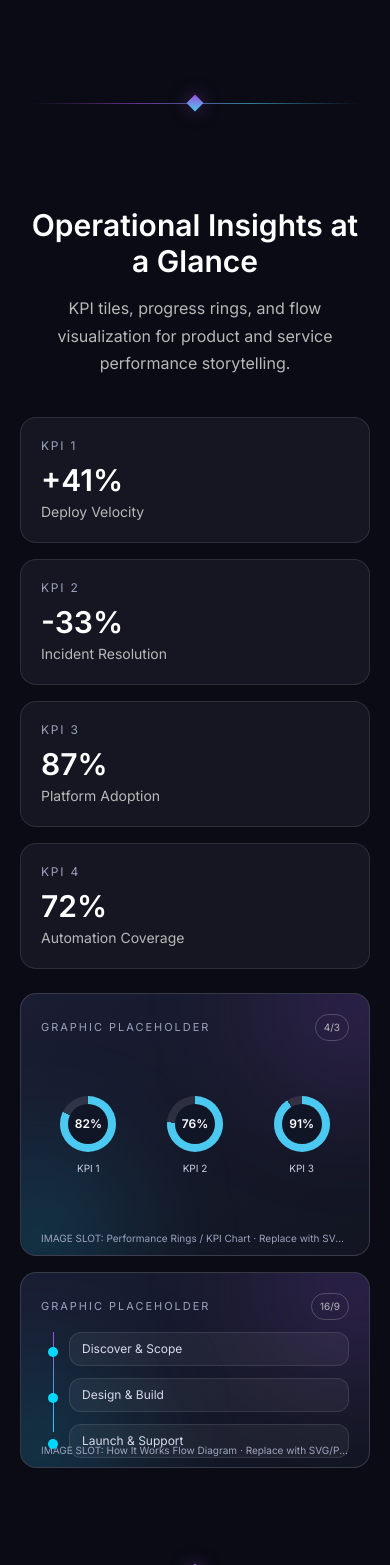
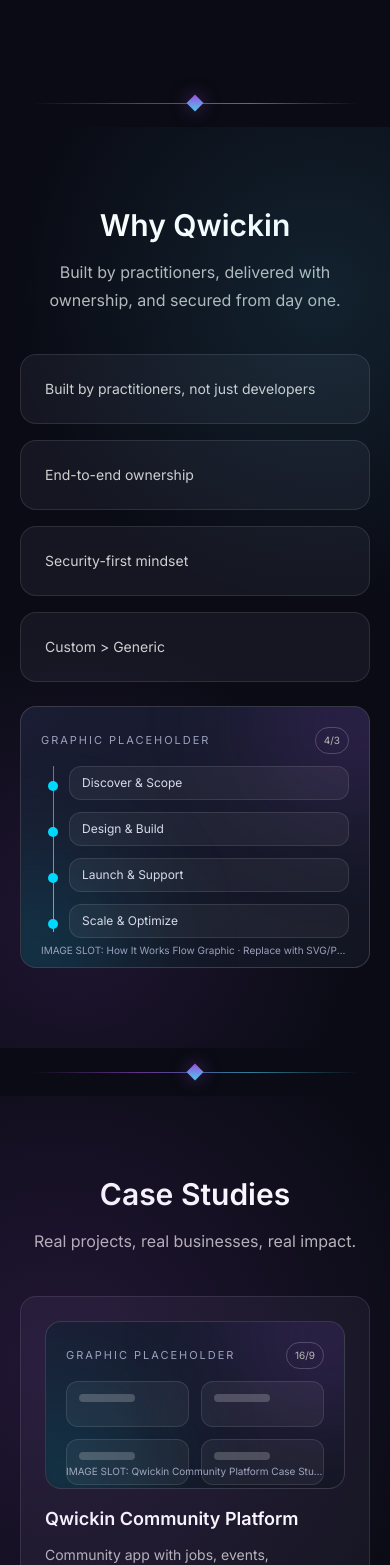
Before and after one commit to dalu547/qwickin_website, a React (Vite) app: page / in a window 390 px wide. Shown: the part 3443-5008 px from the top of the page. Built offline with nearby package versions, Linux system fonts and the light colour scheme.

Commit message:
graphic placeholders fixes

```diff
--- a/src/components/Sections/DataInsightsSection.tsx
+++ /dev/null
@@ -1,65 +0,0 @@
-import { motion } from "framer-motion";
-import { Container } from "@/components/premium/Container";
-import { VisualPanel } from "./VisualPanel";
-
-const kpis = [
-  { label: "Deploy Velocity", value: "+41%" },
-  { label: "Incident Resolution", value: "-33%" },
-  { label: "Platform Adoption", value: "87%" },
-  { label: "Automation Coverage", value: "72%" },
-];
-
-export const DataInsightsSection = () => {
-  return (
-    <section className="py-20 md:py-24">
-      <Container>
-        <motion.div
-          initial={{ opacity: 0, y: 60 }}
-          whileInView={{ opacity: 1, y: 0 }}
-          viewport={{ once: true, margin: "-100px" }}
-          transition={{ duration: 0.8 }}
-          className="mx-auto max-w-3xl text-center"
-        >
-          <h2 className="text-3xl font-semibold text-white md:text-4xl">Operational Insights at a Glance</h2>
-          <p className="mt-4 text-[#b8b8b8]">
-            KPI tiles, progress rings, and flow visualization for product and service performance storytelling.
-          </p>
-        </motion.div>
-
-        <div className="mt-10 grid gap-6 lg:grid-cols-[1.1fr_0.9fr]">
-          <motion.div
-            initial={{ opacity: 0, y: 60 }}
-            whileInView={{ opacity: 1, y: 0 }}
-            viewport={{ once: true, margin: "-100px" }}
-            transition={{ duration: 0.8, delay: 0.1 }}
-            className="grid gap-4 sm:grid-cols-2"
-          >
-            {kpis.map((kpi, idx) => (
-              <motion.div
-                key={kpi.label}
-                whileHover={{ y: -8, scale: 1.02 }}
-                transition={{ type: "spring", stiffness: 220, damping: 20 }}
-                className="rounded-2xl border border-white/10 bg-[#151621] p-5 hover:border-[#9d4edd]/70 hover:shadow-[0_0_30px_rgba(157,78,221,0.25)]"
-              >
-                <p className="text-xs uppercase tracking-[0.15em] text-[#9ba1bd]">KPI {idx + 1}</p>
-                <p className="mt-2 text-3xl font-semibold text-white">{kpi.value}</p>
-                <p className="mt-1 text-sm text-[#b8b8b8]">{kpi.label}</p>
-              </motion.div>
-            ))}
-          </motion.div>
-
-          <motion.div
-            initial={{ opacity: 0, y: 60 }}
-            whileInView={{ opacity: 1, y: 0 }}
-            viewport={{ once: true, margin: "-100px" }}
-            transition={{ duration: 0.8, delay: 0.2 }}
-            className="grid gap-4"
-          >
-            <VisualPanel label="Performance Rings / KPI Chart" variant="ring" ratio="4/3" />
-            <VisualPanel label="How It Works Flow Diagram" variant="timeline" ratio="16/9" />
-          </motion.div>
-        </div>
-      </Container>
-    </section>
-  );
-};
--- a/src/pages/HomePage.tsx
+++ b/src/pages/HomePage.tsx
@@ -3,7 +3,6 @@
 import { LogoCarousel } from "@/components/Sections/LogoCarousel";
 import { FeaturesGrid } from "@/components/Sections/FeaturesGrid";
 import { CTASection } from "@/components/Sections/CTASection";
-import { DataInsightsSection } from "@/components/Sections/DataInsightsSection";
 import { Container } from "@/components/premium/Container";
 import { VisualPanel } from "@/components/Sections/VisualPanel";
 
@@ -37,8 +36,6 @@
       <LogoCarousel />
       <div className="section-divider" />
       <FeaturesGrid />
-      <div className="section-divider" />
-      <DataInsightsSection />
       <div className="section-divider" />
 
       <section className="relative py-20">
```
Also changed, not shown: src/assets/PLACEHOLDERS.md (+49 -34 lines).
